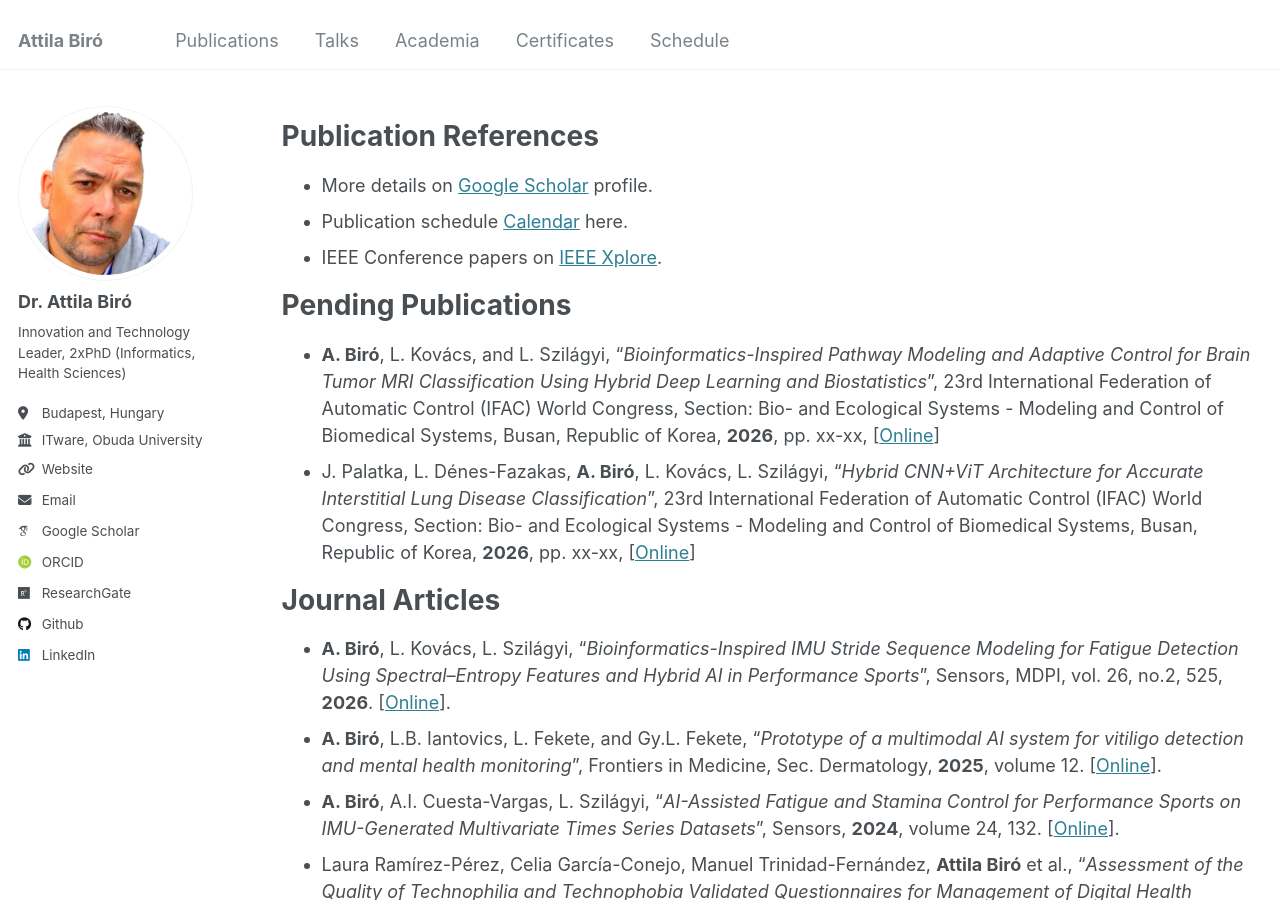
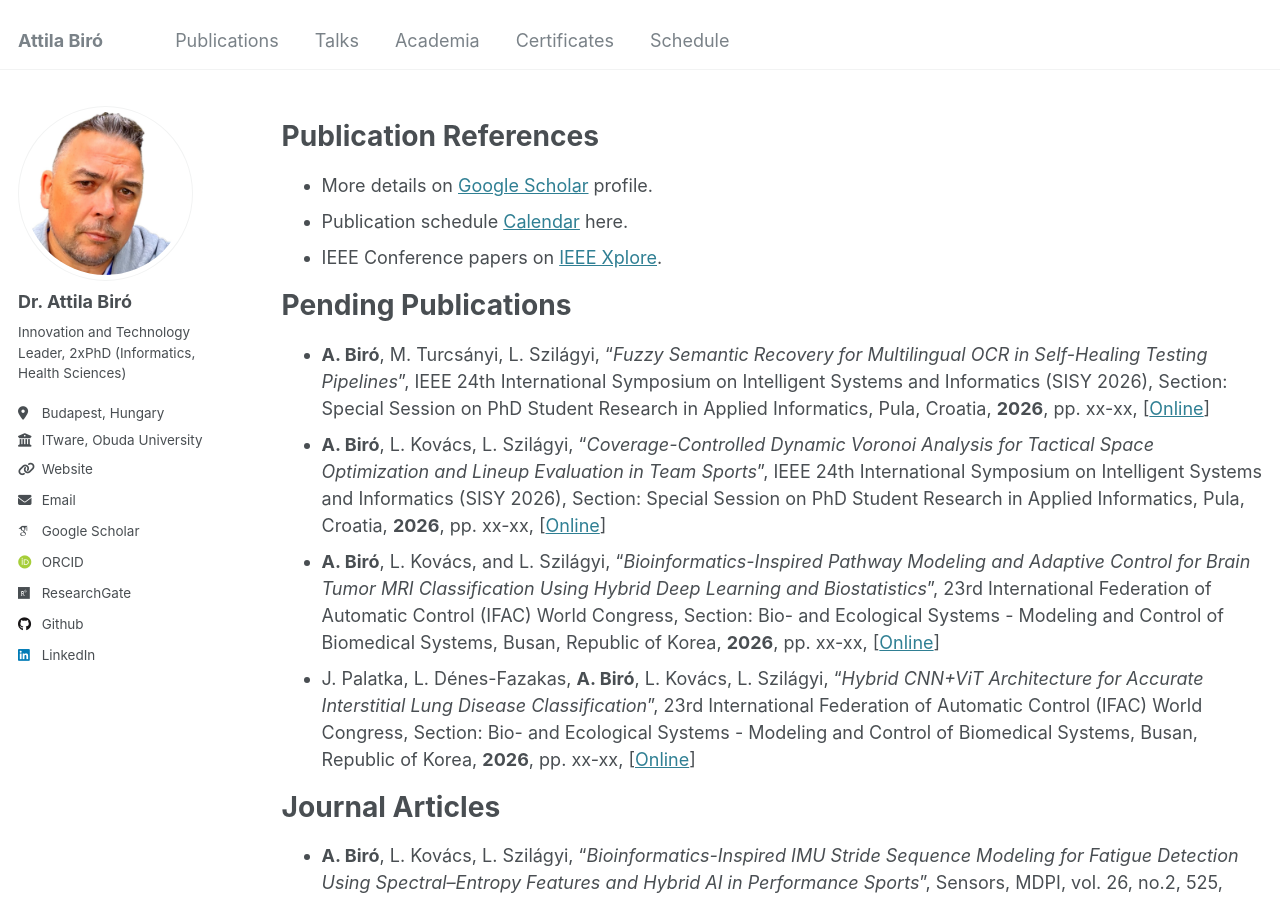
Before and after one commit to biroka/biroka.github.io, a Jekyll site: the page built from _pages/publications.md, in a window 1280 px wide and 900 px high. Built offline with Jekyll 4.4.1, drawn with Linux system fonts in a browser that asks for light colours; some web fonts are replaced.

Commit message:
Add pending publications for SISY 2026

```diff
--- a/_pages/publications.md
+++ b/_pages/publications.md
@@ -18,6 +18,8 @@ Publication References
 
 Pending Publications
 ======
+* **A. Biró**, M. Turcsányi, L. Szilágyi, "_Fuzzy Semantic Recovery for Multilingual OCR in Self-Healing Testing Pipelines_", IEEE 24th International Symposium on Intelligent Systems and Informatics (SISY 2026), Section: Special Session on PhD Student Research in Applied Informatics, Pula, Croatia, **2026**, pp. xx-xx, [<a target="_new" href="xxx">Online</a>]
+* **A. Biró**, L. Kovács, L. Szilágyi, "_Coverage-Controlled Dynamic Voronoi Analysis for Tactical Space Optimization and Lineup Evaluation in Team Sports_", IEEE 24th International Symposium on Intelligent Systems and Informatics (SISY 2026), Section: Special Session on PhD Student Research in Applied Informatics, Pula, Croatia, **2026**, pp. xx-xx, [<a target="_new" href="xxx">Online</a>]
 * **A. Biró**, L. Kovács, and L. Szilágyi, “_Bioinformatics-Inspired Pathway Modeling and Adaptive Control for Brain Tumor MRI Classification Using Hybrid Deep Learning and Biostatistics_”, 23rd International Federation of Automatic Control (IFAC) World Congress, Section: Bio- and Ecological Systems - Modeling and Control of Biomedical Systems, Busan, Republic of Korea, **2026**, pp. xx-xx, [<a target="_new" href="xxx">Online</a>]
 * J. Palatka, L. Dénes-Fazakas, **A. Biró**, L. Kovács, L. Szilágyi, “_Hybrid CNN+ViT Architecture for Accurate Interstitial Lung Disease Classification_”, 23rd International Federation of Automatic Control (IFAC) World Congress, Section: Bio- and Ecological Systems - Modeling and Control of Biomedical Systems, Busan, Republic of Korea, **2026**, pp. xx-xx, [<a target="_new" href="xxx">Online</a>]
 
```
